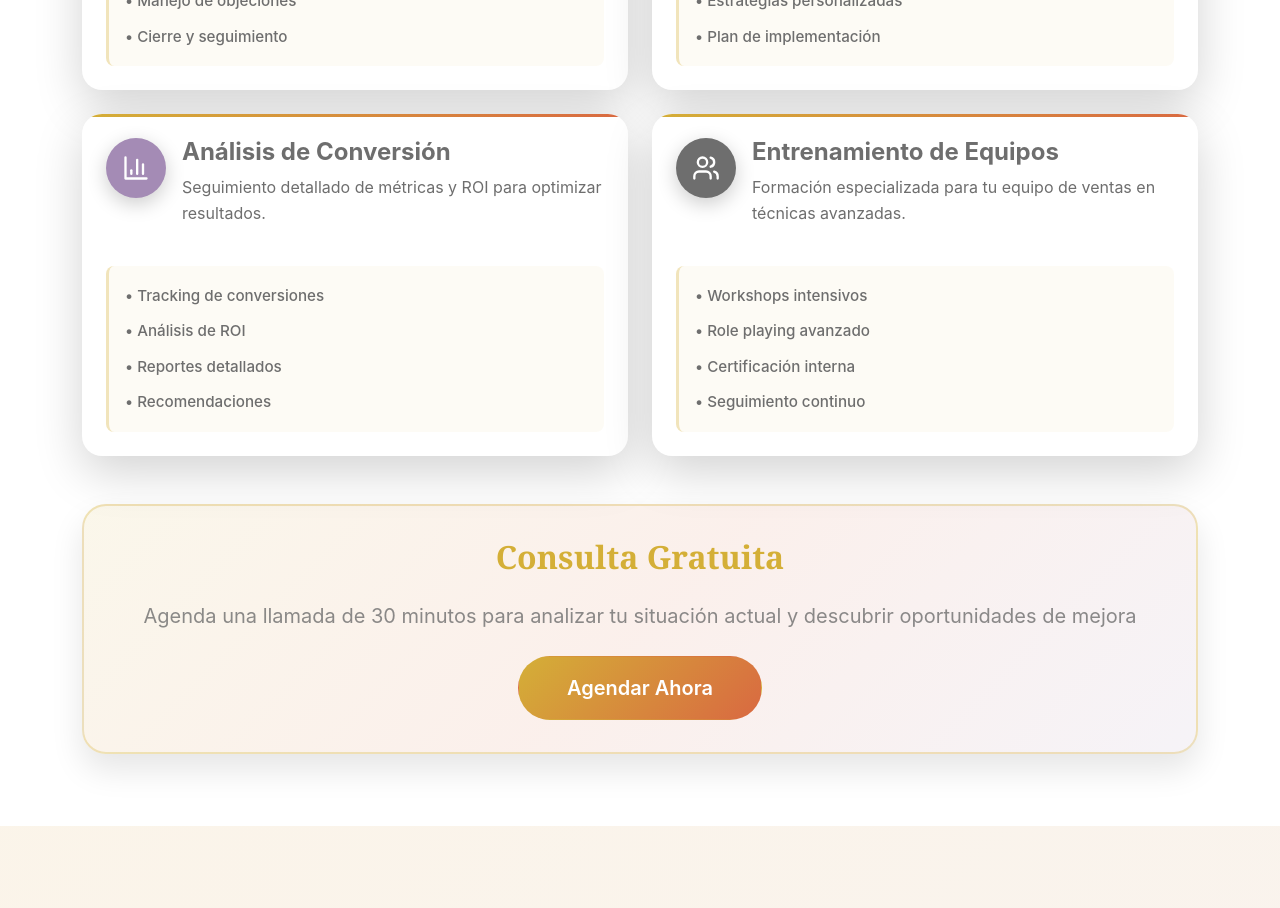
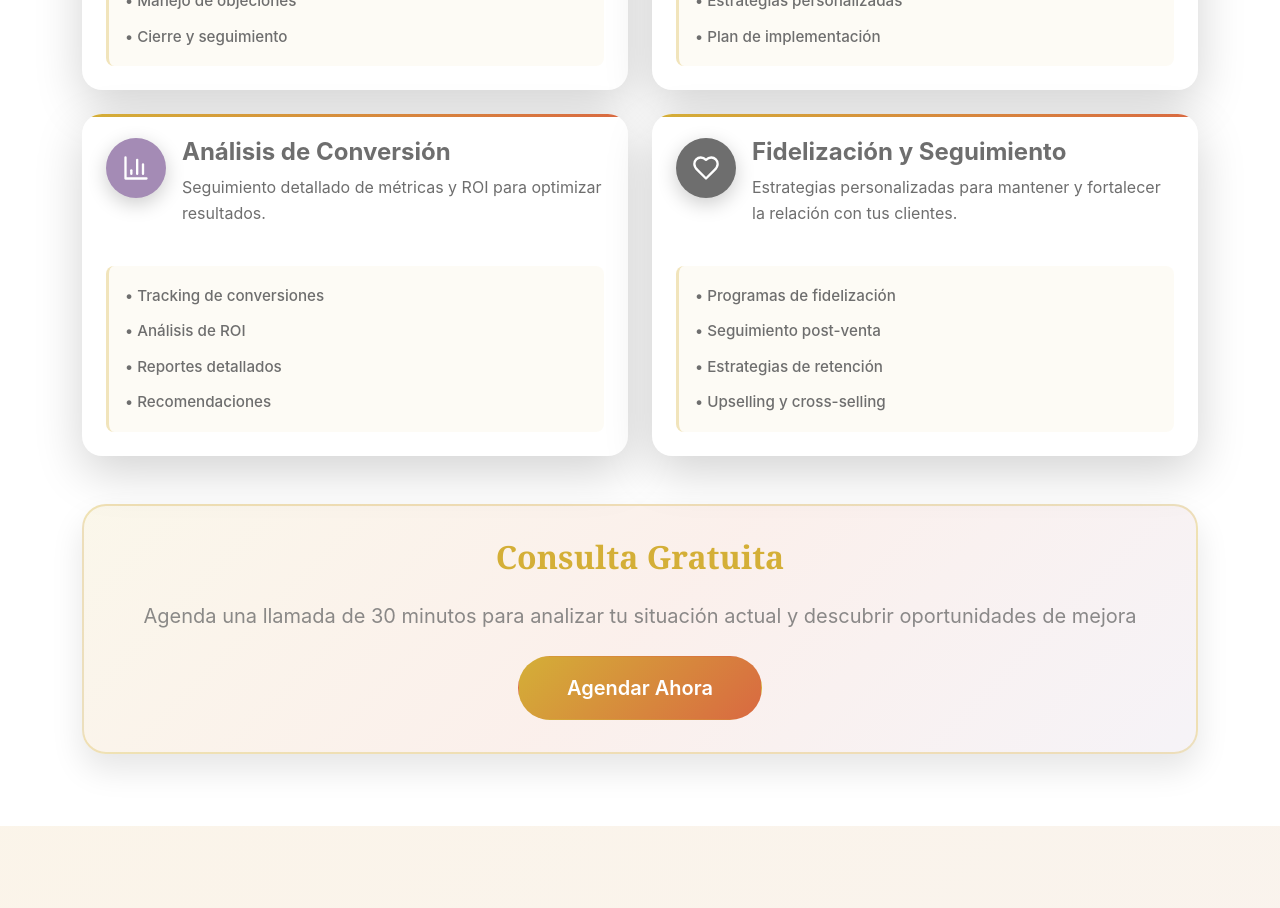
Before and after one commit to amancheno1/webamagoiacloserdeventas, a React (Vite) app: page / in a window 1280 px wide. Shown: the part 2840-3748 px from the top of the page. Built offline with nearby package versions, Linux system fonts and the light colour scheme.

Commit message:
Update services card to client retention

```diff
--- a/src/App.tsx
+++ b/src/App.tsx
@@ -493,20 +493,20 @@ Enviado desde el formulario de contacto de amagoialouviercloserdeventas.netlify.
                 <div className="card-body p-4">
                   <div className="d-flex align-items-start mb-4">
                     <div className="service-icon-circle bg-gray me-3">
-                      <Users size={28} className="text-white" />
+                      <Heart size={28} className="text-white" />
                     </div>
                     <div className="flex-grow-1">
-                      <h3 className="h4 fw-bold mb-2 text-gray">Entrenamiento de Equipos</h3>
+                      <h3 className="h4 fw-bold mb-2 text-gray">Fidelización y Seguimiento</h3>
                       <p className="text-gray mb-3" style={{ fontSize: '1rem', lineHeight: '1.6' }}>
-                        Formación especializada para tu equipo de ventas en técnicas avanzadas.
+                        Estrategias personalizadas para mantener y fortalecer la relación con tus clientes.
                       </p>
                     </div>
                   </div>
                   <div className="service-features">
-                    <div className="feature-item">• Workshops intensivos</div>
-                    <div className="feature-item">• Role playing avanzado</div>
-                    <div className="feature-item">• Certificación interna</div>
-                    <div className="feature-item">• Seguimiento continuo</div>
+                    <div className="feature-item">• Programas de fidelización</div>
+                    <div className="feature-item">• Seguimiento post-venta</div>
+                    <div className="feature-item">• Estrategias de retención</div>
+                    <div className="feature-item">• Upselling y cross-selling</div>
                   </div>
                 </div>
               </div>
```
